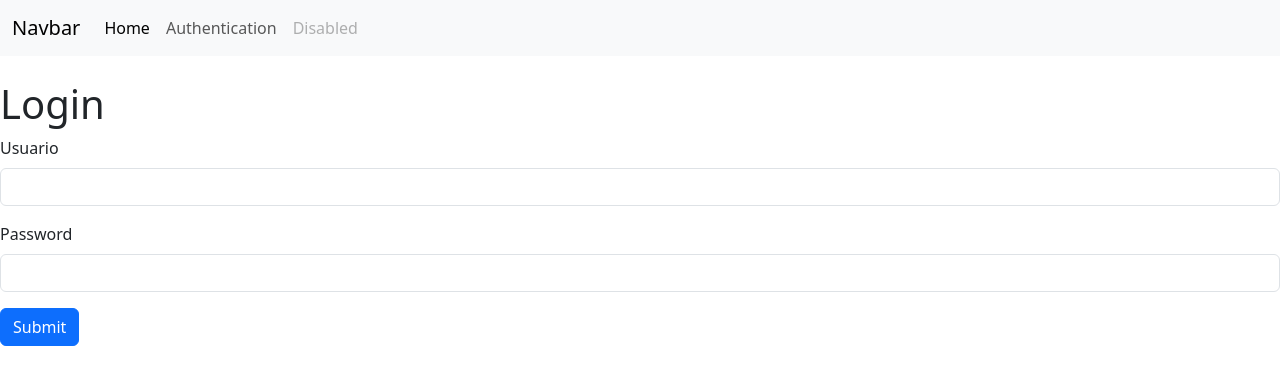
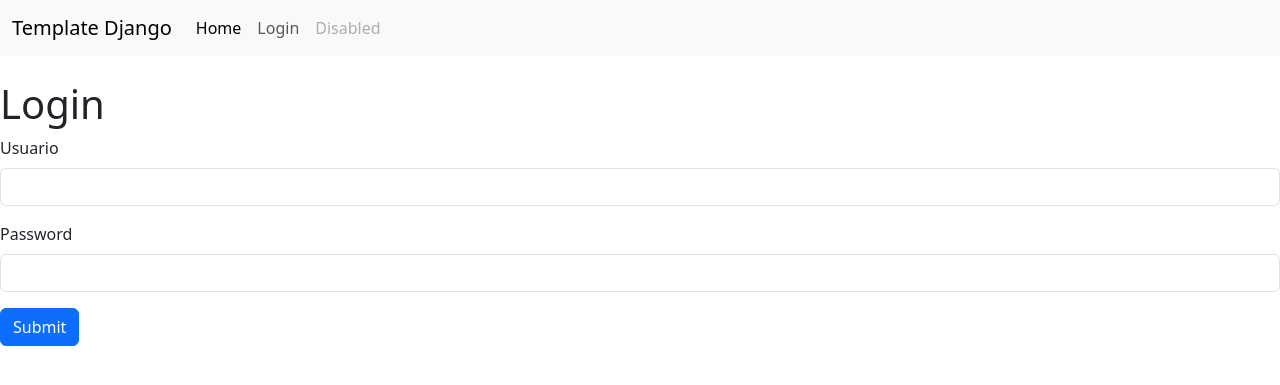
Before and after one commit to printdaniel/template_django, a Django app: page /members/login_user in a window 1280 px wide. Shown: the top 385 px of the page. Run offline with Django 4.2, Linux system fonts and the light colour scheme.

Commit message:
fix: logout

```diff
--- a/home/templates/base.html
+++ b/home/templates/base.html
@@ -14,7 +14,9 @@
     <div class="container">
         {% if messages %}
             {% for message in messages %}
+            <div class="alert alert-info" role="alert">
                 {{ message }}
+            </div>
             {% endfor %}
         {% endif %}
     </div>
--- a/home/templates/navbar.html
+++ b/home/templates/navbar.html
@@ -1,17 +1,27 @@
 <nav class="navbar navbar-expand-lg bg-body-tertiary">
   <div class="container-fluid">
-    <a class="navbar-brand" href="#">Navbar</a>
+    <a class="navbar-brand" href="#">Template Django</a>
     <button class="navbar-toggler" type="button" data-bs-toggle="collapse" data-bs-target="#navbarSupportedContent" aria-controls="navbarSupportedContent" aria-expanded="false" aria-label="Toggle navigation">
       <span class="navbar-toggler-icon"></span>
     </button>
     <div class="collapse navbar-collapse" id="navbarSupportedContent">
       <ul class="navbar-nav me-auto mb-2 mb-lg-0">
         <li class="nav-item">
-          <a class="nav-link active" aria-current="page" href="#">Home</a>
+          <a class="nav-link active" aria-current="page" href="{% url 'home' %}">Home</a>
         </li>
+
+        {% if user.is_authenticated %}
+
         <li class="nav-item">
-            <a class="nav-link" href="{% url 'login' %}">Authentication</a>
+            <a class="nav-link" href="{% url 'login' %}">Logout</a>
         </li>
+
+        {% else %}
+
+        <li class="nav-item">
+            <a class="nav-link" href="{% url 'login' %}">Login</a>
+        </li>
+        {% endif %}
 
         <li class="nav-item">
           <a class="nav-link disabled" aria-disabled="true">Disabled</a>
```
Also changed, not shown: db.sqlite3.
